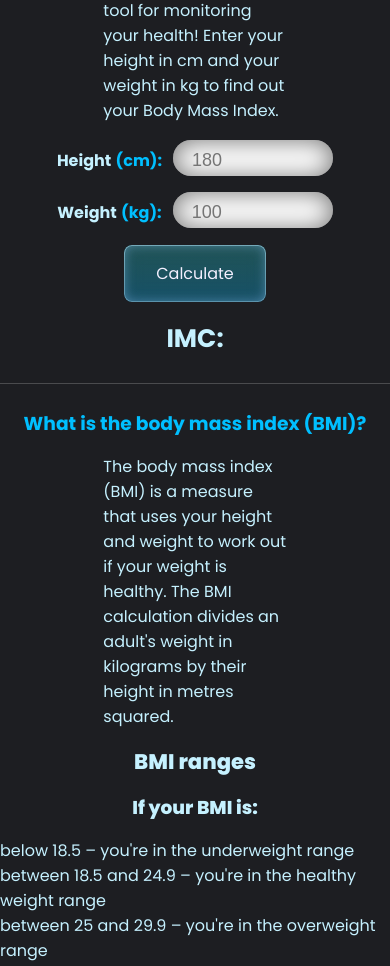
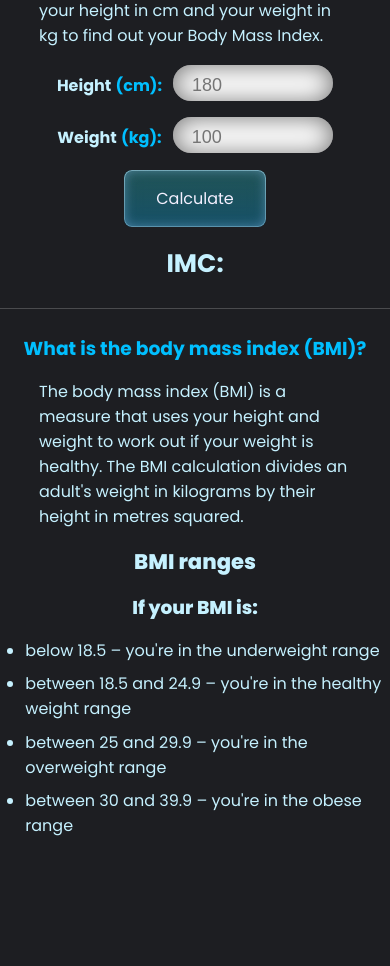
Before and after one commit to mdanielscottofficial/BMI-Buddy, a plain HTML site: page index.html in a window 390 px wide. Shown: the part 125-1091 px from the top of the page. After the commit the page ends 963 px from the top, so only its background shows below. Drawn offline with Linux system fonts and the light colour scheme.

Commit message:
Update style.css

```diff
--- a/style.css
+++ b/style.css
@@ -144,3 +144,16 @@ input[type=number] {
     margin-top: 2%;
     margin-bottom: 2%;
   }
+
+  /* Responsive Styles */
+@media (max-width: 768px) {
+   .def{
+    width: 80%;
+   }
+   ul{
+    flex-direction: column;
+    gap: 1vh;
+    display: flex;
+    margin-left: 3vh;
+   }
+  }
```
